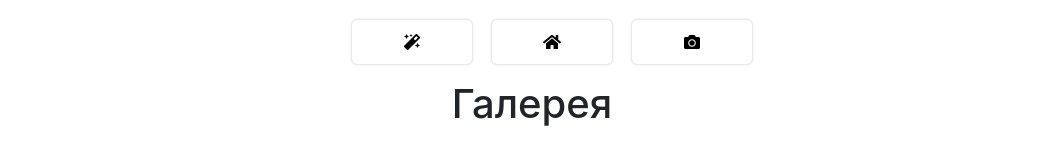
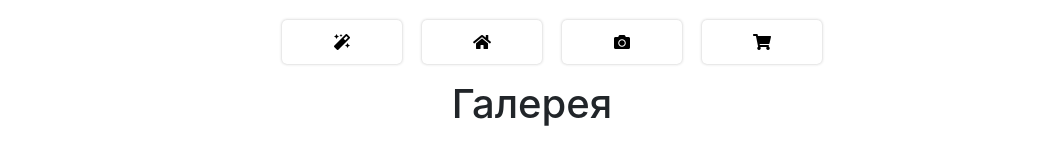
Before and after one commit to IvanLike/about-IT, a plain HTML site: page gallery.html in a window 1280 px wide. Shown: the top 160 px of the page, without its empty margins (108-1171 px from the left). Drawn offline with nearby package versions, Linux system fonts and the light colour scheme.

Commit message:
Update gallery.html

```diff
--- a/gallery.html
+++ b/gallery.html
@@ -35,6 +35,11 @@
           <li class="menu-item">
             <a class="menu-link" href="./gallery.html"
               ><i class="fas fa-camera"></i>
+            </a>
+          </li>
+          <li class="menu-item">
+            <a class="menu-link" href="https://itog-proect.herokuapp.com/#/"
+              ><i class="fas fa-shopping-cart"></i>
             </a>
           </li>
         </ul>
```
